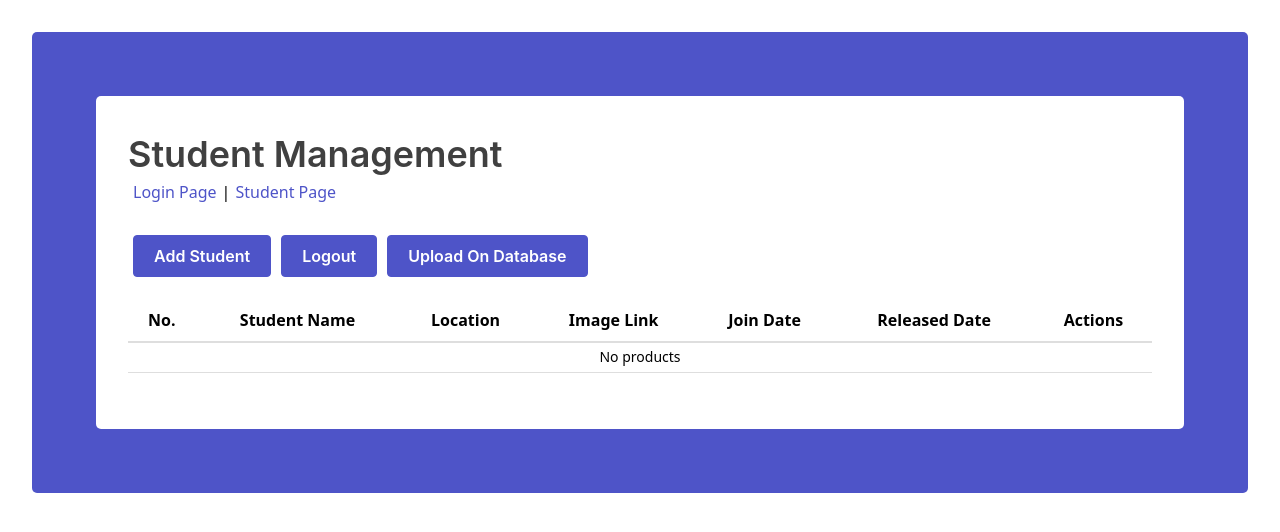
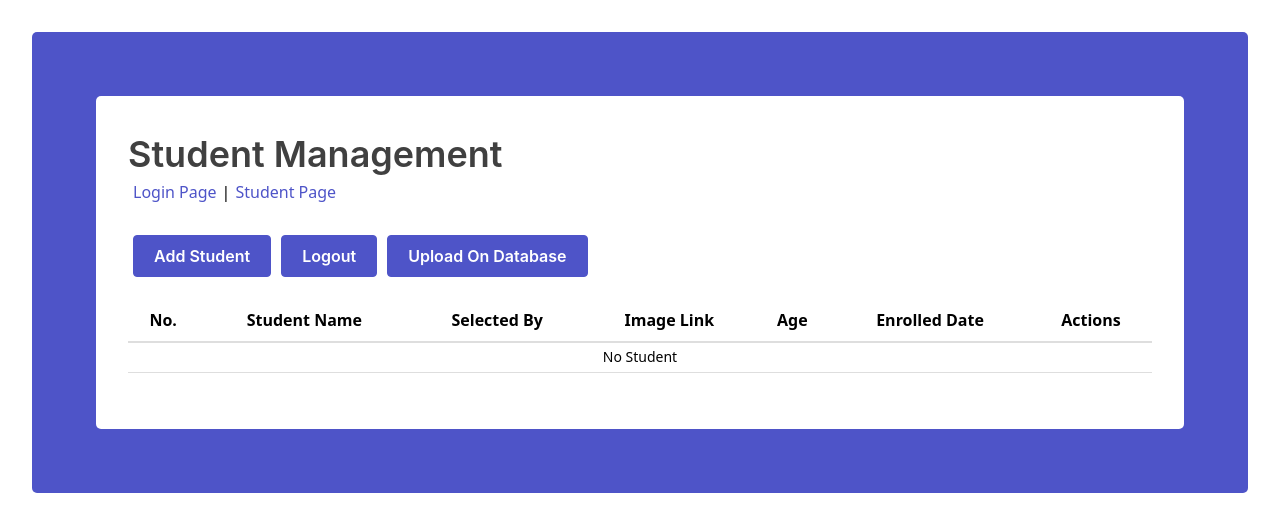
Before and after one commit to Hasheditz/Karmashrestra-Management, a React (Create React App) app: page / in a window 1280 px wide. Shown: the top 532 px of the page. Built offline with nearby package versions, Linux system fonts and the light colour scheme; sample sign-in values are in the browser's storage.

Commit message:
Function Update

```diff
--- a/src/components/Dashboard/Table.js
+++ b/src/components/Dashboard/Table.js
@@ -18,10 +18,10 @@ const Table = ({ products, handleEdit, handleDelete }) => {
           <tr>
             <th>No.</th>
             <th>Student Name</th>
-            <th>Location</th>
+            <th>Selected By</th>
             <th>Image Link</th>
-            <th>Join Date</th>
-            <th>Released Date</th>
+            <th>Age</th>
+            <th>Enrolled Date</th>
             <th colSpan={2} className="text-center">
               Actions
             </th>
@@ -57,7 +57,7 @@ const Table = ({ products, handleEdit, handleDelete }) => {
             ))
           ) : (
             <tr>
-              <td colSpan={7}>No products</td>
+              <td colSpan={7}>No Student</td>
             </tr>
           )}
         </tbody>
--- a/src/components/Products.js
+++ b/src/components/Products.js
@@ -25,7 +25,7 @@ const Products = () => {
         dispatch(add(product));
         Swal.fire({
             icon: 'success',
-            title: 'Added to cart',
+            title: 'Student seleceted sucessfully',
             showConfirmButton: false,
             timer: 1500,
         });
--- a/src/components/Products/Products.jsx
+++ b/src/components/Products/Products.jsx
@@ -28,7 +28,7 @@ const Products = () => {
                     <h4>{product.title}</h4>
                     <h5>{product.price}</h5>
                     <button onClick={() => handleAdd(product)} className="btn">
-                        Add to cart
+                       Select student
                     </button>
                 </div>
             ))}
--- a/src/components/login/index.jsx
+++ b/src/components/login/index.jsx
@@ -64,7 +64,7 @@ const Login = () => {
 						</Link>
 						|
 						<Link to="/products" style={{ alignSelf: "flex-start",color: "#4e54c8" }}>
-							<p style={{ padding: "0 5px" }}>Product Page</p>
+							<p style={{ padding: "0 5px" }}>Student Page</p>
 						</Link>
 						</div>
 						{error && <div className={styles.error_msg}>{error}</div>}
```
